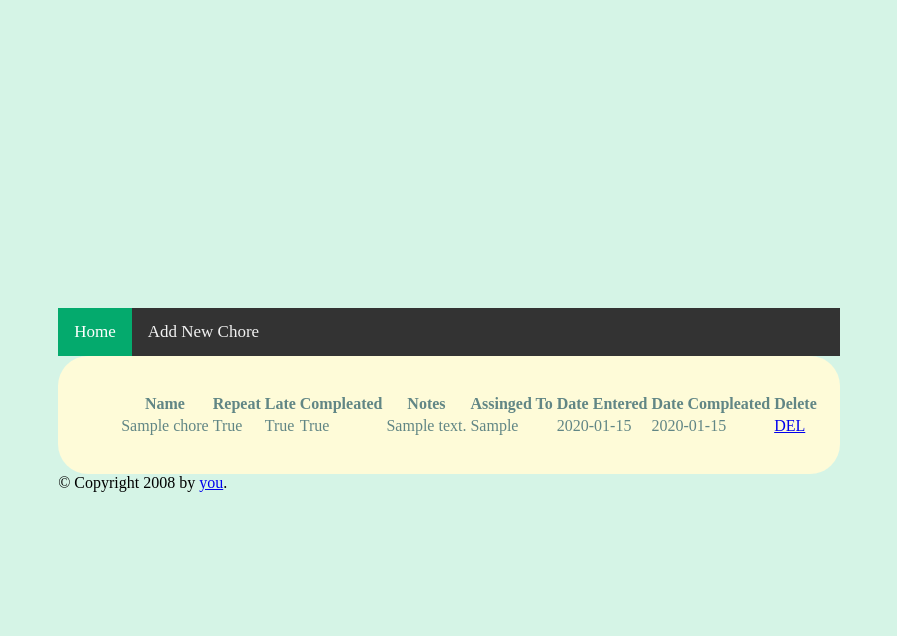
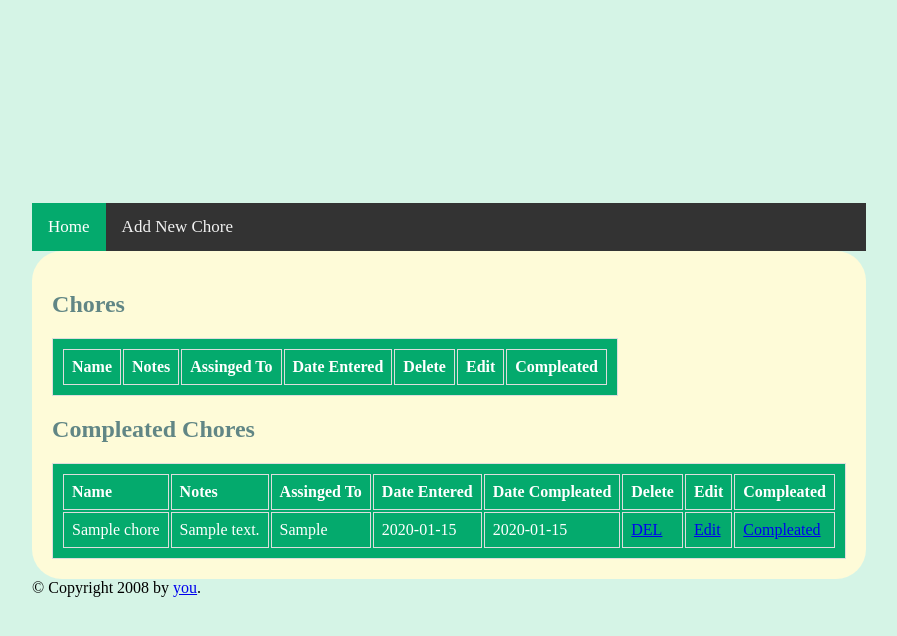
Before and after one commit to ravenstudios/chore_list, a Flask app: page / in a window 1280 px wide. Shown: the top 636 px of the page, without its empty margins (191-1088 px from the left). Run offline with Flask 3, Linux system fonts and the light colour scheme; tables that the repository leaves empty hold one stand-in row (values such as "Sample post"); lists and menus that the app fills with data are empty.

Commit message:
Can now edit and compleate chores

```diff
--- a/app.py
+++ b/app.py
@@ -6,13 +6,14 @@
 from flask_sqlalchemy import SQLAlchemy
 # import push_notifications
 import json
-
+import datetime
 
 app = Flask(__name__, static_url_path='/static')
 app.config["SQLALCHEMY_DATABASE_URI"] = "sqlite:///chores.sqlite3"
 app.config["SQLALCHEMY_TRACK_MODIFICATIONS"] = False
 
 from schema import db, Chore
+
 
 @app.route('/')
 def index():
@@ -22,33 +23,56 @@
 
 @app.route('/add-new-chore', methods = ['GET', 'POST'])
 def add_new_item():
-
     db.session.add(Chore(request.form.to_dict(flat=False)))
-    #
-    # #
     db.session.commit()
-    # push_notifications.send_message(item)
     return render_template('index.html', chore=Chore.query.all())
 
 
 
-@app.route('/delete-item', methods = ['GET', 'POST'])
-def delete():
+@app.route('/edit-chore', methods = ['GET', 'POST'])
+def edit_chore():
+    form = request.form.to_dict(flat=False)
+    chore = Chore.query.get(form["_id"])
+    chore.name = form["chore-name"][0]
+    chore.notes = form["notes"][0]
+    chore.assinged_to = form["assinged-to"][0]
+    db.session.commit()
+    return render_template('index.html', chore=Chore.query.all())
+
+
+@app.route('/compleated-chore', methods = ['GET', 'POST'])
+def compleated_chore():
+    id = request.args.get('_id')
+    chore = Chore.query.get(id)
+    chore.date_compleated = datetime.datetime.now()
+    chore.compleated = True
+    db.session.commit()
+    return render_template('index.html', chore=Chore.query.all())
+
+
+
+
+@app.route('/delete-chore', methods = ['GET', 'POST'])
+def delete_chore():
     args = request.args
-    print(args.get("id"))
     Chore.query.filter_by(_id=args.get("_id")).delete()
     db.session.commit()
     return redirect("/")
+
+
+
+@app.route('/edit-chore-form', methods = ['GET', 'POST'])
+def edit_chore_form():
+    id = request.args.get('_id')
+    print(f"id:{id}")
+    return render_template('edit-chore-form.html', chore=Chore.query.get(id))
+
 
 
 @app.route('/add-new-chore-form', methods = ['GET', 'POST'])
 def add_new_chore_form():
     return render_template('add-chore-form.html')
 
-# @app.route('/add-new-chore', methods = ['GET', 'POST'])
-# def add_new_chore():
-#     return render_template('add-new-chore.html')
-#
 
 if __name__ == "__main__":
 
--- a/schema.py
+++ b/schema.py
@@ -29,4 +29,4 @@
         self.notes = chore["notes"][0]
         self.assinged_to = chore["assinged_to"][0]
         self.date_entered = datetime.now()
-        self.date_compleated = datetime.now()
+        self.date_compleated = None
--- a/static/style.css
+++ b/static/style.css
@@ -114,3 +114,14 @@
   background-color: #04AA6D;
   color: white;
 }
+
+table, th, tr, td{
+  padding-top: 12px;
+  padding-bottom: 12px;
+  text-align: left;
+  background-color: #04AA6D;
+  color: white;
+
+  border: 1px solid #ddd;
+  padding: 8px;
+}
--- a/templates/add-chore-form.html
+++ b/templates/add-chore-form.html
@@ -3,6 +3,7 @@
 <div id="content">
   <form class="" action="add-new-chore" method="post">
     <div class="">
+      <h1>Edit Chore</h1>
       <input type="text" name="chore-name" value="">
       <textarea name="notes" rows="4" cols="40"></textarea>
       <label for="assinged_to">Assinged To:</label>
--- a/templates/show-chores.html
+++ b/templates/show-chores.html
@@ -1,36 +1,63 @@
 {% extends 'base-template.html' %}
 {% block content %}
 <div id="content">
-  <ul>
+  <h2>Chores</h2>
+  <table>
+    <tr>
+      <th>Name</th>
+      <th>Notes</th>
+      <th>Assinged To</th>
+      <th>Date Entered</th>
+      <th>Delete</th>
+      <th>Edit</th>
+      <th>Compleated</th>
+    </tr>
+
+    {% for item in chore %}
+      {% if item.compleated == False %}
+      <tr>
+            <td>{{ item.name }}</td>
+            <td>{{ item.notes }}</td>
+            <td>{{ item.assinged_to }}</td>
+            <td>{{ item.date_entered }}</td>
+            <td><a href="/delete-chore?_id={{ item._id }}">DEL</a></td>
+            <td><a href="/edit-chore-form?_id={{ item._id }}">Edit</a></td>
+            <td><a href="/compleated-chore?_id={{ item._id }}">Compleated</a></td>
+      </tr>
+      {% endif %}
+    {% endfor %}
+  </table>
+  <h2>Compleated Chores</h2>
   <table>
 
     <tr>
       <th>Name</th>
-        <th>Repeat</th>
-        <th>Late</th>
-        <th>Compleated</th>
       <th>Notes</th>
       <th>Assinged To</th>
       <th>Date Entered</th>
       <th>Date Compleated</th>
       <th>Delete</th>
+      <th>Edit</th>
+      <th>Compleated</th>
     </tr>
 
     {% for item in chore %}
+      {% if item.compleated == True %}
       <tr>
             <td>{{ item.name }}</td>
-              <td>{{ item.repeat }}</td>
-              <td>{{ item.late }}</td>
-              <td>{{ item.compleated }}</td>
             <td>{{ item.notes }}</td>
             <td>{{ item.assinged_to }}</td>
             <td>{{ item.date_entered }}</td>
             <td>{{ item.date_compleated }}</td>
-              <td><a href="/delete-item?_id={{ item._id }}">DEL</a></td>
+            <td><a href="/delete-chore?_id={{ item._id }}">DEL</a></td>
+            <td><a href="/edit-chore-form?_id={{ item._id }}">Edit</a></td>
+            <td><a href="/compleated-chore?_id={{ item._id }}">Compleated</a></td>
       </tr>
+      {% endif %}
     {% endfor %}
   </table>
 
-  </ul>
+
+
 </div>
 {% endblock %}
```
Also changed, not shown: templates/edit-chore-form.html (added, +23 -0 lines). Lines whose indentation alone changed are shown as unchanged.
